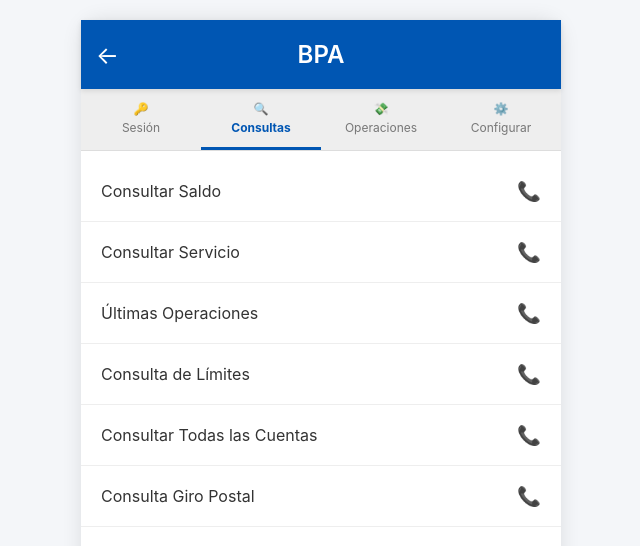
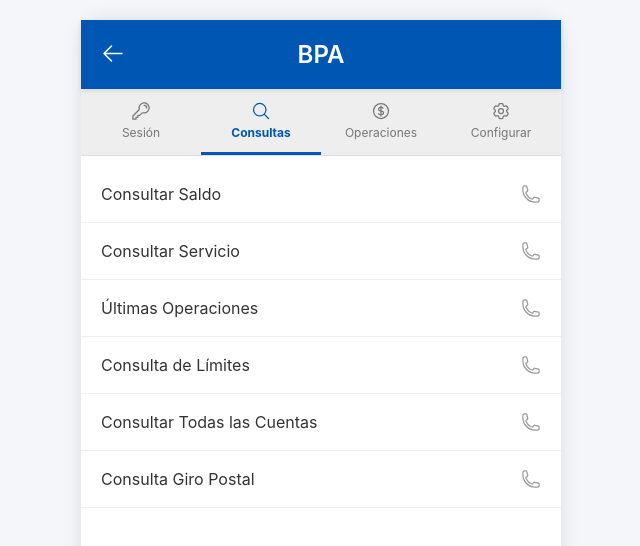
Before and after one commit to pefleita/transfermovil-web, a React (Vite) app: page / in a window 1280 px wide. Both pictures are taken after a click on the button "Banco Popular de Ahorro". Shown: the top 546 px of the page, without its empty margins (319-959 px from the left). Built offline with nearby package versions, Linux system fonts and the light colour scheme.

Commit message:
Change icons style

```diff
--- a/package.json
+++ b/package.json
@@ -10,6 +10,7 @@
     "preview": "vite preview"
   },
   "dependencies": {
+    "@heroicons/react": "^2.2.0",
     "react": "^19.2.4",
     "react-dom": "^19.2.4"
   },
--- a/src/App.css
+++ b/src/App.css
@@ -58,8 +58,13 @@
   background: none;
   border: none;
   color: var(--white);
-  font-size: 1.5rem;
   cursor: pointer;
+  padding: 5px;
+}
+
+.back-icon {
+  width: 24px;
+  height: 24px;
 }
 
 /* Selección de Banco */
@@ -127,6 +132,11 @@
 
 .tab-label { margin-top: 4px; }
 
+.tab-icon {
+  width: 20px;
+  height: 20px;
+}
+
 /* Lista de Menú */
 .menu-list {
   flex: 1;
@@ -155,8 +165,9 @@
   background-color: #f0f0f0;
 }
 
-.arrow {
-  font-size: 1.2rem;
+.arrow-icon {
+  width: 20px;
+  height: 20px;
   color: #999;
 }
 
--- a/src/App.jsx
+++ b/src/App.jsx
@@ -1,4 +1,13 @@
 import { useState } from 'react';
+import {
+  KeyIcon,
+  MagnifyingGlassIcon,
+  CurrencyDollarIcon,
+  Cog6ToothIcon,
+  ArrowLeftIcon,
+  PhoneIcon,
+  ArrowRightIcon
+} from '@heroicons/react/24/outline';
 import './App.css';
 
 // Base de datos de códigos USSD (Se añade BPA con ID '01')
@@ -123,10 +132,10 @@
   const [showRegister, setShowRegister] = useState(false);
 
   const tabs = [
-    { id: 'SESS', label: 'Sesión', icon: '🔑' },
-    { id: 'CONS', label: 'Consultas', icon: '🔍' },
-    { id: 'OPER', label: 'Operaciones', icon: '💸' },
-    { id: 'CONF', label: 'Configurar', icon: '⚙️' }
+    { id: 'SESS', label: 'Sesión', icon: KeyIcon },
+    { id: 'CONS', label: 'Consultas', icon: MagnifyingGlassIcon },
+    { id: 'OPER', label: 'Operaciones', icon: CurrencyDollarIcon },
+    { id: 'CONF', label: 'Configurar', icon: Cog6ToothIcon }
   ];
 
   // Convierte el # en %23 para que funcione el enlace tel: en iOS
@@ -192,7 +201,9 @@
   return (
     <div className="app-container">
       <div className="header">
-        <button className="back-btn" onClick={() => setSelectedBank(null)}>←</button>
+        <button className="back-btn" onClick={() => setSelectedBank(null)}>
+          <ArrowLeftIcon className="back-icon" />
+        </button>
         <h1>{selectedBank}</h1>
       </div>
 
@@ -203,7 +214,7 @@
             className={`tab ${activeTab === tab.id ? 'active' : ''}`}
             onClick={() => setActiveTab(tab.id)}
           >
-            <span>{tab.icon}</span>
+            <tab.icon className="tab-icon" />
             <span className="tab-label">{tab.label}</span>
           </button>
         ))}
@@ -214,7 +225,7 @@
           item.code === 'REGISTRO' ? (
             <button key={index} className="menu-item" onClick={() => setShowRegister(true)}>
               {item.name}
-              <span className="arrow">→</span>
+              <ArrowRightIcon className="arrow-icon" />
             </button>
           ) : (
             <a
@@ -223,7 +234,7 @@
               className="menu-item"
             >
               {item.name}
-              <span className="arrow">📞</span>
+              <PhoneIcon className="arrow-icon" />
             </a>
           )
         ))}
```
Also changed, not shown: 1 other file (tests, documents, lock files or other folders).
